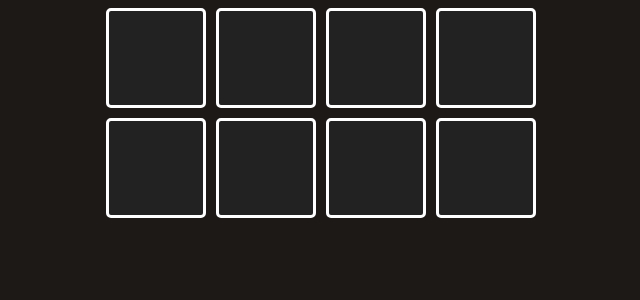
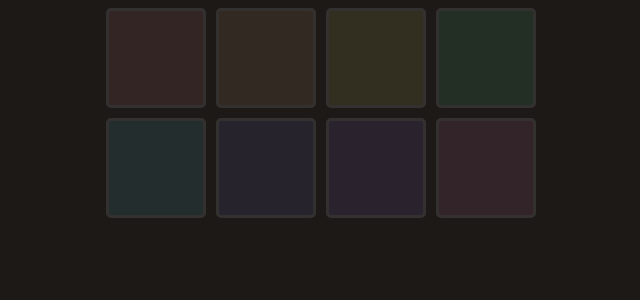
Before and after one commit to Urahara-99/chef-claude, a React (Vite) app: page / in a window 1280 px wide. Shown: the top 300 px of the page, without its empty margins (319-959 px from the left). Built offline with nearby package versions, Linux system fonts and the light colour scheme.

Commit message:
pads-challeng-2

```diff
--- a/src/Main.css
+++ b/src/Main.css
@@ -108,7 +108,6 @@ ul{
 .suggest-list{
     margin-top: 20px;
 } */
-
 * {
     box-sizing: border-box;
 }
@@ -136,5 +135,9 @@ button {
     border: 3px solid white;
     border-radius: 5px;
     cursor: pointer;
+    opacity: 0.1;
+}
 
+button.on {
+    opacity: 1;
 }
--- a/src/components/Rough.jsx
+++ b/src/components/Rough.jsx
@@ -1,13 +1,11 @@
 import React from 'react'
 import padData from '../pads'
+import RoughWork from './RoughWork';
 
-const Rough = ({darkMode}) => {
+const Rough = () => {
     const [pads, setPads]= React.useState(padData);
-    const styles = {
-        background: darkMode ? " #222222" :" #cccccc",
-    }
     const displayColor = pads.map(pad=>(
-        <button key={pad.id} style={styles}></button>
+        <RoughWork key={pad.id} color={pad.color} display={pad.on}/>
     ))
   return (
     <main>
--- a/src/components/RoughWork.jsx
+++ b/src/components/RoughWork.jsx
@@ -1,14 +1,19 @@
 import React from 'react'
-import Rough from './Rough';
+
 
 const RoughWork = (props) => {
 
+  const [display, setDisplay] = React.useState(props.on);
 
+  function toggleDisplay(){
+    setDisplay(!display);
+  }
+  const styles = {
+  backgroundColor: props.color,
+ }
   return (
     <>
-    <header>
-      <p>{props.user}</p>
-    </header>
+        <button style={styles} className={display ? "on" : null } onClick={toggleDisplay}></button>
     </>
   )
 }
```
